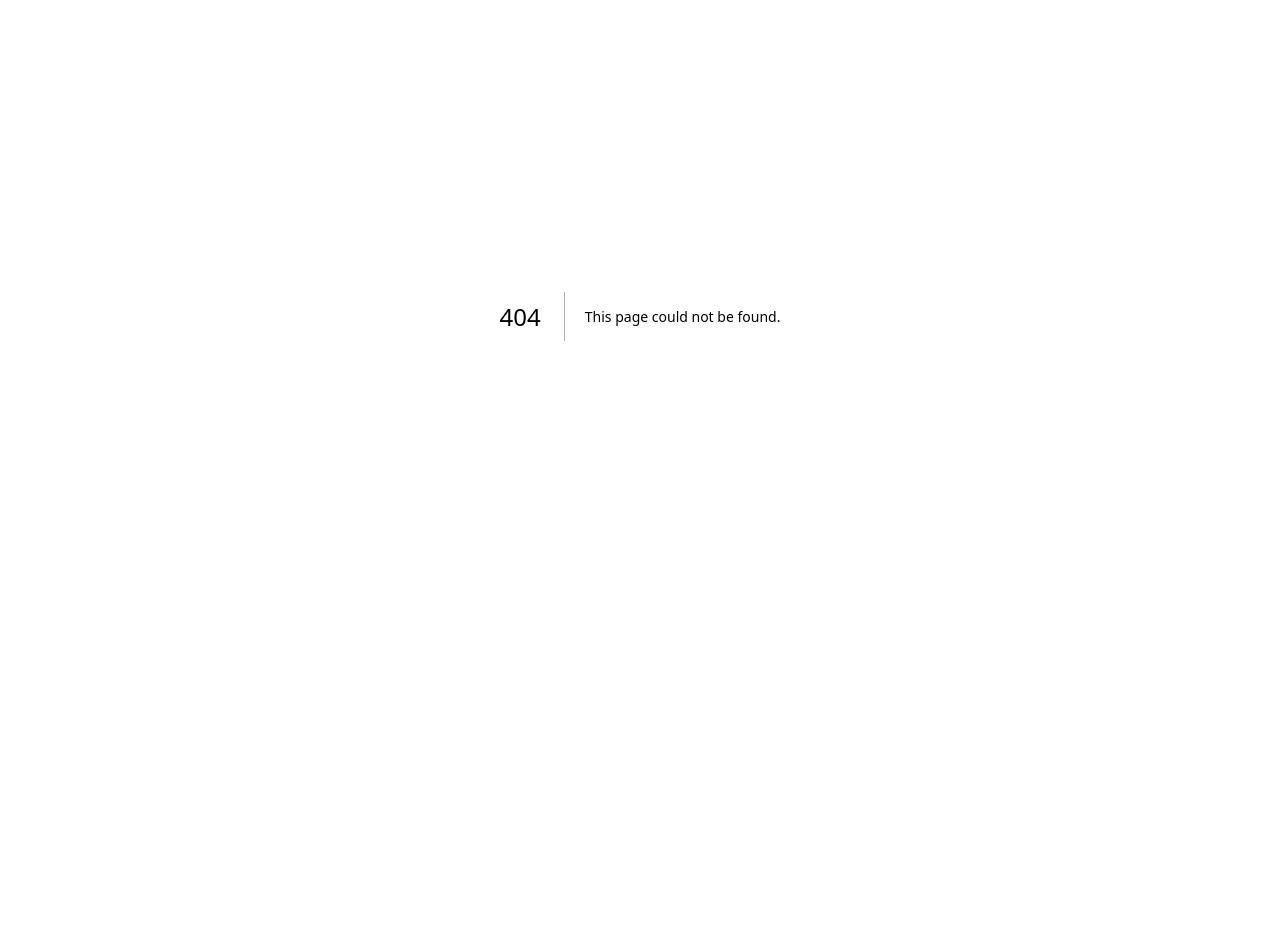
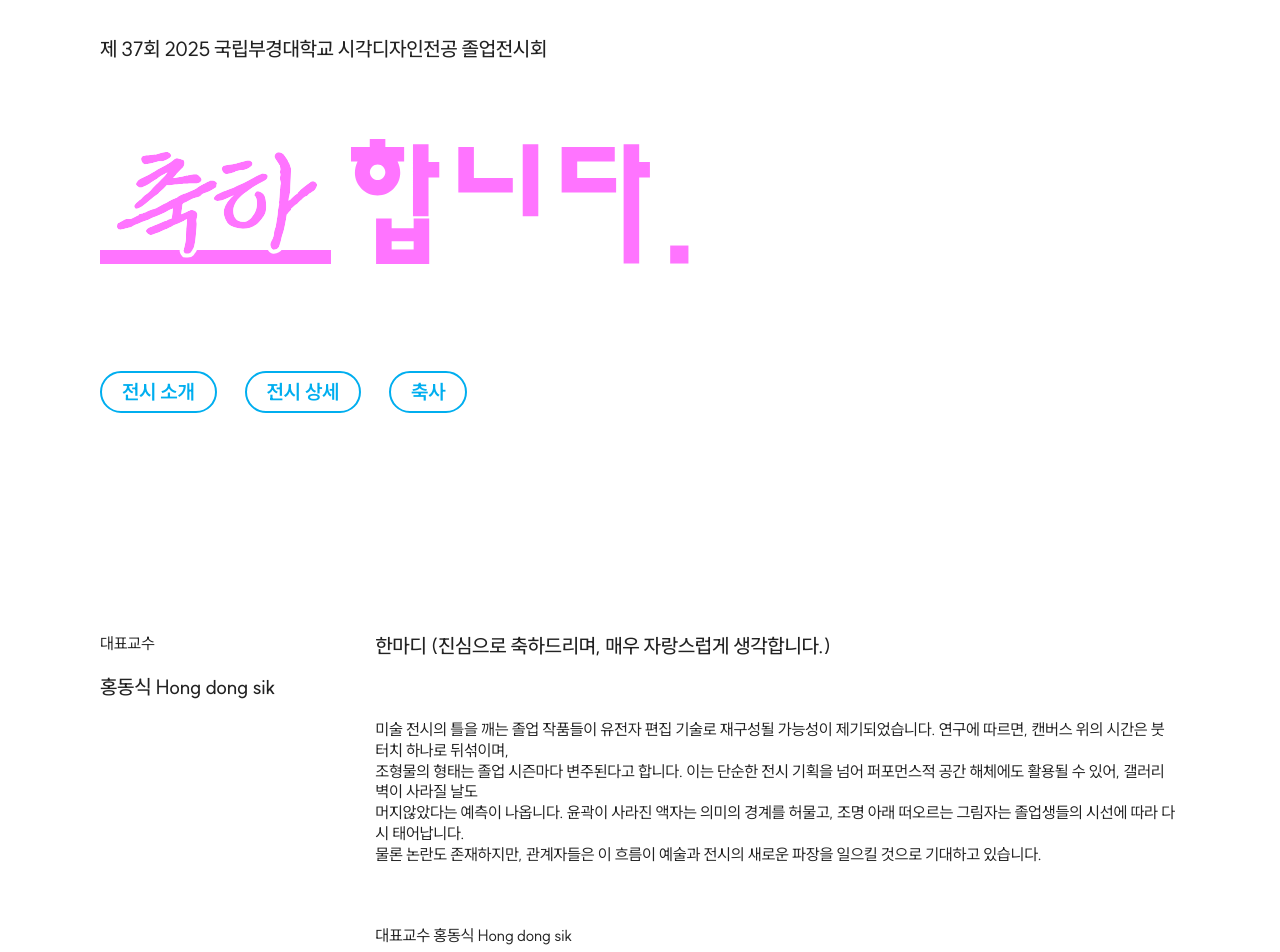
Before and after one commit to PKNU-VCD/pknu-vcd-fe, a Next.js app: page /introduce/celebration in a window 1280 px wide. Before the commit this address had no page. Shown: the part 160-1112 px from the top of the page. Before the commit the page ends 876 px from the top, so only its background shows below. Built offline with nearby package versions, Linux system fonts and the light colour scheme.

Commit message:
feat: 축사 UI 및 스타일 추가

```diff
--- /dev/null
+++ b/src/app/introduce/celebration/page.styles.ts
@@ -0,0 +1,59 @@
+import { theme } from '@/styles/theme';
+import styled from '@emotion/styled';
+import { CommonWrapper, LogoContainer, LogoText } from '../common.styles';
+
+export const CelebrationWrapper = styled(CommonWrapper)``;
+
+export const CelebrationLogoContainer = styled(LogoContainer)``;
+
+export const CelebrationLogoText = styled(LogoText)``;
+
+export const CelebrationInfoContainer = styled.div`
+  display: flex;
+  flex-direction: row;
+  padding: 100px;
+  gap: 100px;
+`;
+
+export const ProfessorContainer = styled.div`
+  display: flex;
+  flex-direction: column;
+  gap: 20px;
+  color: ${theme.colors.stroke};
+`;
+
+export const ProfessorTitle = styled.p`
+  font-size: ${theme.typography.regular.fontSize};
+  font-weight: ${theme.typography.regular.fontWeight};
+  line-height: ${theme.typography.regular.lineHeight};
+  letter-spacing: ${theme.typography.regular.letterSpacing};
+`;
+
+export const Professor = styled.p`
+  font-size: ${theme.typography.medium.fontSize};
+  font-weight: ${theme.typography.medium.fontWeight};
+  line-height: ${theme.typography.medium.lineHeight};
+  letter-spacing: ${theme.typography.medium.letterSpacing};
+  white-space: nowrap;
+`;
+
+export const ContentContainer = styled.div`
+  display: flex;
+  flex-direction: column;
+  gap: 60px;
+  color: ${theme.colors.stroke};
+`;
+
+export const ContentTitle = styled.p`
+  font-size: ${theme.typography.medium.fontSize};
+  font-weight: ${theme.typography.medium.fontWeight};
+  line-height: ${theme.typography.medium.lineHeight};
+  letter-spacing: ${theme.typography.medium.letterSpacing};
+`;
+
+export const Content = styled.p`
+  font-size: ${theme.typography.regular.fontSize};
+  font-weight: ${theme.typography.regular.fontWeight};
+  line-height: ${theme.typography.regular.lineHeight};
+  letter-spacing: ${theme.typography.regular.letterSpacing};
+`;
--- /dev/null
+++ b/src/app/introduce/celebration/page.tsx
@@ -0,0 +1,45 @@
+'use client';
+
+import ExhibitCelebrationLogo from '@/assets/icons/sub/celebration.svg';
+import ButtonList from '@/components/buttonlist/ButtonList';
+import Footer from '@/components/footer/Footer';
+import Header from '@/components/header/Header';
+import * as S from './page.styles';
+
+export default function Celebration() {
+  return (
+    <>
+      <Header headerType="main" />
+      <S.CelebrationWrapper>
+        <S.CelebrationLogoContainer>
+          <S.CelebrationLogoText>
+            제 37회 2025 국립부경대학교 시각디자인전공 졸업전시회
+          </S.CelebrationLogoText>
+          <ExhibitCelebrationLogo />
+        </S.CelebrationLogoContainer>
+        <ButtonList />
+      </S.CelebrationWrapper>
+      <S.CelebrationInfoContainer>
+        <S.ProfessorContainer>
+          <S.ProfessorTitle>대표교수</S.ProfessorTitle>
+          <S.Professor>홍동식 Hong dong sik</S.Professor>
+        </S.ProfessorContainer>
+        <S.ContentContainer>
+          <S.ContentTitle>한마디 (진심으로 축하드리며, 매우 자랑스럽게 생각합니다.)</S.ContentTitle>
+          <S.Content>
+            미술 전시의 틀을 깨는 졸업 작품들이 유전자 편집 기술로 재구성될 가능성이 제기되었습니다.
+            연구에 따르면, 캔버스 위의 시간은 붓 터치 하나로 뒤섞이며, <br /> 조형물의 형태는 졸업
+            시즌마다 변주된다고 합니다. 이는 단순한 전시 기획을 넘어 퍼포먼스적 공간 해체에도 활용될
+            수 있어, 갤러리 벽이 사라질 날도 <br />
+            머지않았다는 예측이 나옵니다. 윤곽이 사라진 액자는 의미의 경계를 허물고, 조명 아래
+            떠오르는 그림자는 졸업생들의 시선에 따라 다시 태어납니다.
+            <br /> 물론 논란도 존재하지만, 관계자들은 이 흐름이 예술과 전시의 새로운 파장을 일으킬
+            것으로 기대하고 있습니다.
+          </S.Content>
+          <S.Content>대표교수 홍동식 Hong dong sik</S.Content>
+        </S.ContentContainer>
+      </S.CelebrationInfoContainer>
+      <Footer footerType="sub" />
+    </>
+  );
+}
```
